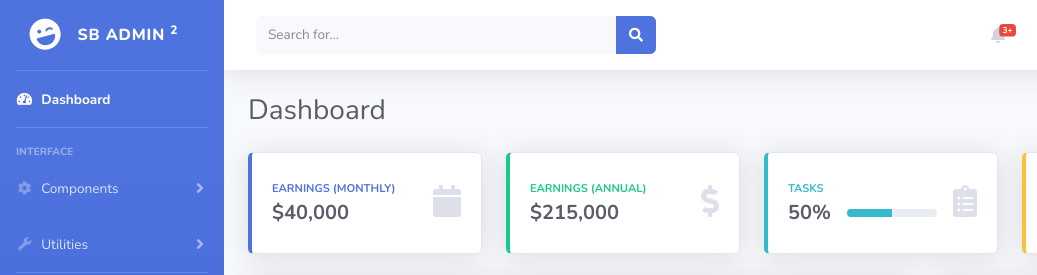
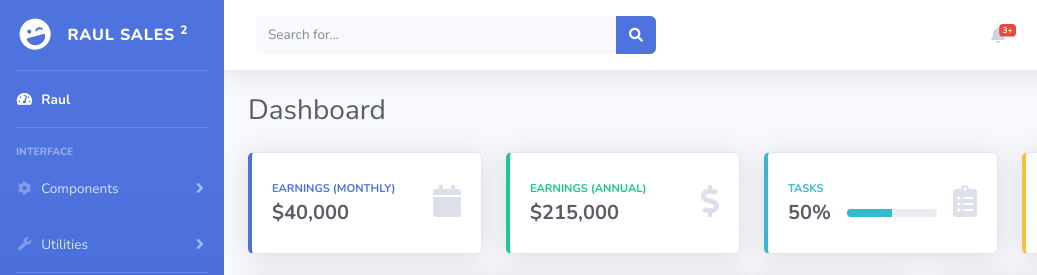
Before and after one commit to ittsraul/LandingCloudcomputing, a website with bundled scripts: page startbootstrap-sb-admin-2-gh-pages/index.html in a window 1280 px wide. Shown: the top 275 px of the page, 0-1037 px from the left. Built offline with nearby package versions, Linux system fonts and the light colour scheme.

Commit message:
cambios index.html

```diff
--- a/startbootstrap-sb-admin-2-gh-pages/index.html
+++ b/startbootstrap-sb-admin-2-gh-pages/index.html
@@ -35,7 +35,7 @@
                 <div class="sidebar-brand-icon rotate-n-15">
                     <i class="fas fa-laugh-wink"></i>
                 </div>
-                <div class="sidebar-brand-text mx-3">SB Admin <sup>2</sup></div>
+                <div class="sidebar-brand-text mx-3">Raul Sales <sup>2</sup></div>
             </a>
 
             <!-- Divider -->
@@ -45,7 +45,7 @@
             <li class="nav-item active">
                 <a class="nav-link" href="index.html">
                     <i class="fas fa-fw fa-tachometer-alt"></i>
-                    <span>Dashboard</span></a>
+                    <span>Raul</span></a>
             </li>
 
             <!-- Divider -->
```
